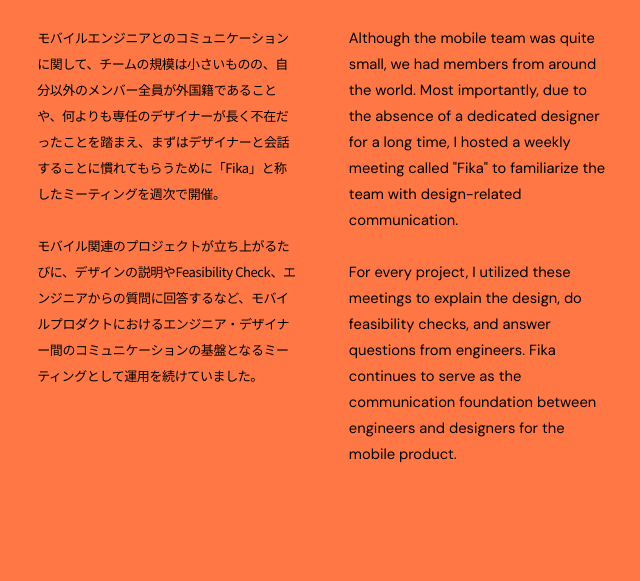
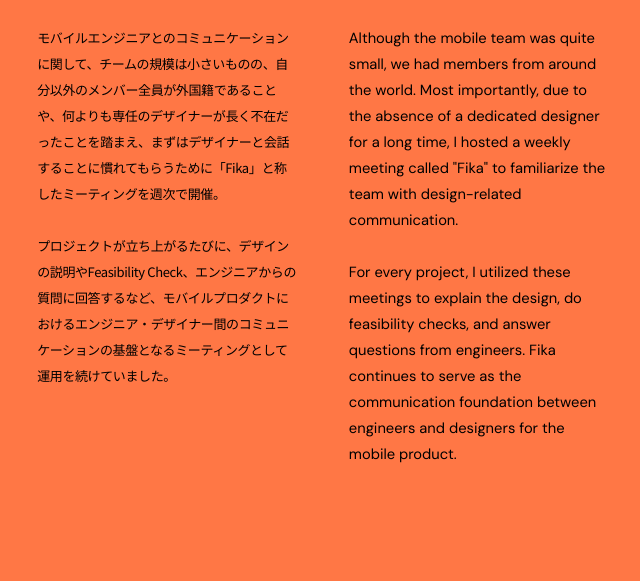
Before and after one commit to iamkyoko/portfolio, a PHP site: page /work/wealthpark.php in a window 1280 px wide. Shown: the part 2207-2788 px from the top of the page, without its empty margins (472-1112 px from the left). Run offline with PHP 8.4, Linux system fonts and the light colour scheme; data that the repository does not hold is empty; style sheets or scripts are compiled from the project's sources.

Commit message:
Updated text

```diff
--- a/src/work/wealthpark.php
+++ b/src/work/wealthpark.php
@@ -44,7 +44,7 @@
          <p class="jp">
             モバイルエンジニアとのコミュニケーションに関して、チームの規模は小さいものの、自分以外のメンバー全員が外国籍であることや、何よりも専任のデザイナーが長く不在だったことを踏まえ、まずはデザイナーと会話することに慣れてもらうために「Fika」と称したミーティングを週次で開催。
             <br><br>
-            モバイル関連のプロジェクトが立ち上がるたびに、デザインの説明やFeasibility Check、エンジニアからの質問に回答するなど、モバイルプロダクトにおけるエンジニア・デザイナー間のコミュニケーションの基盤となるミーティングとして運用を続けていました。
+            プロジェクトが立ち上がるたびに、デザインの説明やFeasibility Check、エンジニアからの質問に回答するなど、モバイルプロダクトにおけるエンジニア・デザイナー間のコミュニケーションの基盤となるミーティングとして運用を続けていました。
 			</p>
 			<p>
             Although the mobile team was quite small, we had members from around the world. Most importantly, due to the absence of a dedicated designer for a long time, I hosted a weekly meeting called "Fika" to familiarize the team with design-related communication.
```
